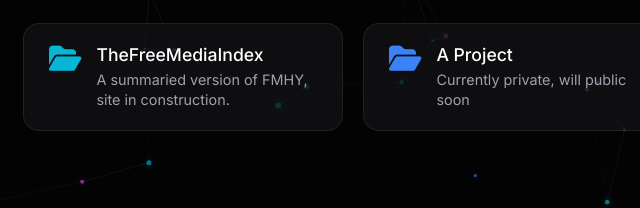
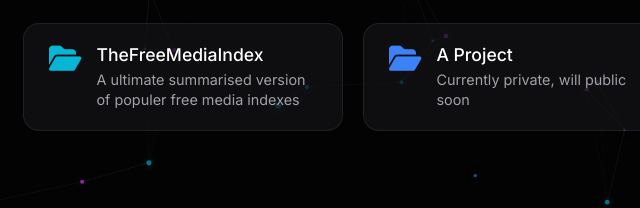
Before and after one commit to SupremeMuhit/SupremeMuhit.github.io, a plain HTML site: page index.html in a window 1280 px wide. Shown: the part 491-699 px from the top of the page, 117-757 px from the left. Drawn offline with Linux system fonts and the light colour scheme; no server answers.

Commit message:
Update index.html

```diff
--- a/index.html
+++ b/index.html
@@ -58,7 +58,7 @@
             <i class="fa-solid fa-folder-open box-icon icon-cyan"></i>
             <div class="box-text">
               <span class="box-title">TheFreeMediaIndex</span>
-              <p class="box-desc">A summaried version of FMHY, site in construction.</p>
+              <p class="box-desc">A ultimate summarised version of populer free media indexes</p>
             </div>
           </a>
 
```
